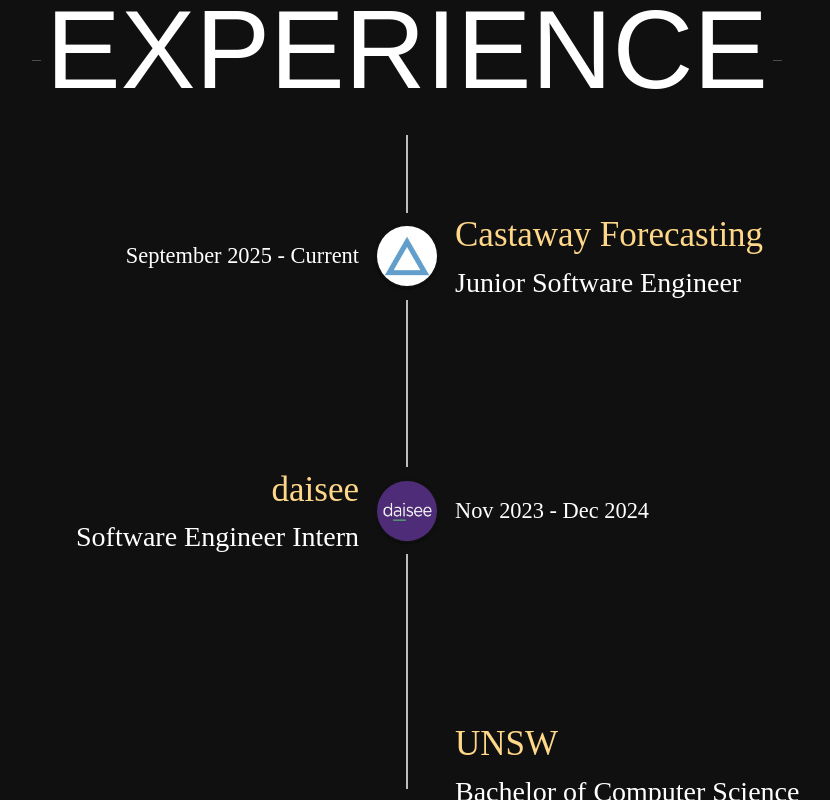
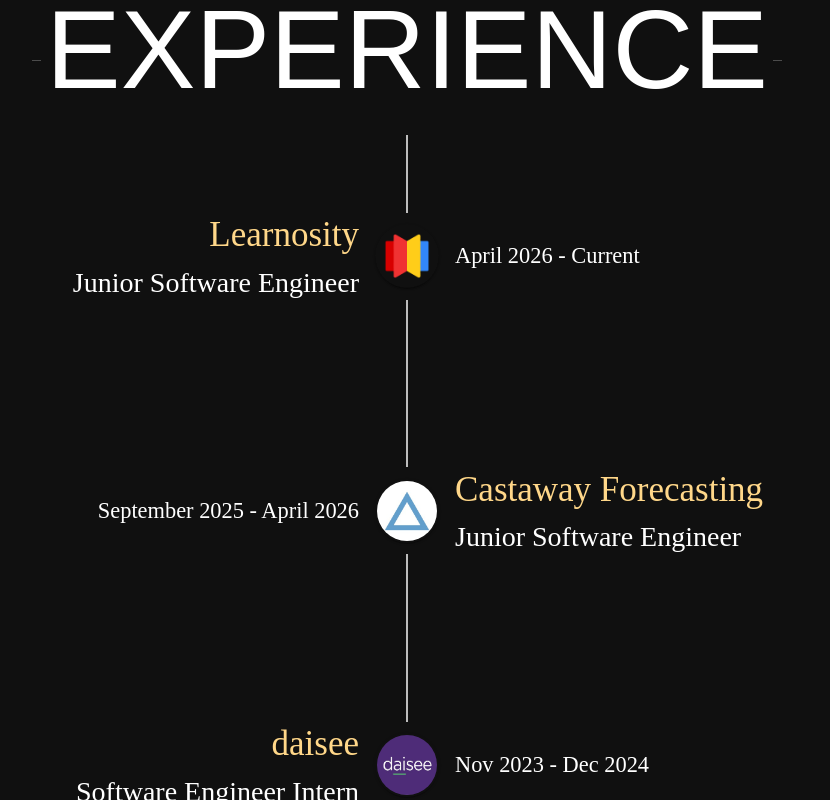
Before and after one commit to RyanGian/portfolio, a React (Create React App) app: page / in a window 1280 px wide. Shown: the part 840-1640 px from the top of the page, without its empty margins (233-1063 px from the left). Built offline with nearby package versions, Linux system fonts and the light colour scheme.

Commit message:
Update experience and fix animations

```diff
--- a/src/components/ExperienceLeft.jsx
+++ b/src/components/ExperienceLeft.jsx
@@ -58,7 +58,10 @@ const ExperienceLeft = (props) => {
         style={{ fontSize: "1.4rem" }}
       >
         <div className="animation-parent">
-          <ScrollAnimation animateIn="animate__animated animate__fadeInRight">
+          <ScrollAnimation
+            animateIn="animate__animated animate__fadeInRight"
+            animateOnce={true}
+          >
             {/* <div className="animate__animated animate__fadeInLeft animate__delay-1s"> */}
             {props.date}
             {/* </div> */}
@@ -86,7 +89,10 @@ const ExperienceLeft = (props) => {
         <TimelineConnector />
       </TimelineSeparator>
       <TimelineContent sx={{ py: "80px", px: 2 }}>
-        <ScrollAnimation animateIn="animate__animated animate__fadeInRight">
+        <ScrollAnimation
+          animateIn="animate__animated animate__fadeInRight"
+          animateOnce={true}
+        >
           <ThemeProvider theme={theme}>
             <Typography className="company-name" variant="h4" component="span">
               <div className="animation-parent">
@@ -118,7 +124,10 @@ const ExperienceLeft = (props) => {
         </Typography> */}
         <ThemeProvider theme={theme}>
           <Typography variant="h5">
-            <ScrollAnimation animateIn="animate__animated animate__fadeInRight">
+            <ScrollAnimation
+              animateIn="animate__animated animate__fadeInRight"
+              animateOnce={true}
+            >
               <div className="animation-parent">
                 <div className="animate__animated animate__fadeInRight">
                   <b>{props.bold}</b> {props.description}
--- a/src/components/ExperienceRight.jsx
+++ b/src/components/ExperienceRight.jsx
@@ -57,7 +57,10 @@ const ExperienceRight = (props) => {
         variant="body2"
         style={{ fontSize: "1.4rem" }}
       >
-        <ScrollAnimation animateIn="animate__animated animate__fadeInLeft">
+        <ScrollAnimation
+          animateIn="animate__animated animate__fadeInLeft"
+          animateOnce={true}
+        >
           <div className="animation-parent">
             {/* <div className="animate__animated animate__fadeInRight animate__delay-1s"> */}
             {props.date}
@@ -89,7 +92,10 @@ const ExperienceRight = (props) => {
         <TimelineConnector />
       </TimelineSeparator>
       <TimelineContent sx={{ py: "80px", px: 2 }}>
-        <ScrollAnimation animateIn="animate__animated animate__fadeInLeft">
+        <ScrollAnimation
+          animateIn="animate__animated animate__fadeInLeft"
+          animateOnce={true}
+        >
           <ThemeProvider theme={theme}>
             <Typography className="company-name" variant="h4" component="span">
               {/* <ScrollAnimation animateIn="animate__animated animate__fadeInLeft"> */}
@@ -128,7 +134,10 @@ const ExperienceRight = (props) => {
 
         <ThemeProvider theme={theme}>
           <Typography variant="h5">
-            <ScrollAnimation animateIn="animate__animated animate__fadeInLeft">
+            <ScrollAnimation
+              animateIn="animate__animated animate__fadeInLeft"
+              animateOnce={true}
+            >
               <div className="animation-parent">
                 {/* <div className="animate__animated animate__fadeInLeft"> */}
                 <b>{props.bold}</b> {props.description}
--- a/src/components/SkillBox.jsx
+++ b/src/components/SkillBox.jsx
@@ -9,6 +9,7 @@ function SkillBox(props) {
     <ScrollAnimation
       // animateOnce={false}
       animateIn="animate__fadeInLeft"
+      animateOnce={true}
       delay={230}
     >
       <div className="skill-box-container">
--- a/src/sections/Contact.jsx
+++ b/src/sections/Contact.jsx
@@ -42,6 +42,7 @@ function Contact() {
       <ScrollAnimation
         animateOnce={false}
         animateIn="animate__fadeInUp"
+        animateOnce={true}
         delay={230}
       >
         <ContactText>
--- a/src/sections/Experience.jsx
+++ b/src/sections/Experience.jsx
@@ -9,6 +9,7 @@ import ExperienceRight from "../components/ExperienceRight";
 
 import unswLogo from "../assets/experience-logos/unsw-logo.png";
 import CastawayForecastingLogo from "../assets/experience-logos/castaway-forecasting-logo.jpg";
+import learnosityLogo from "../assets/experience-logos/learnosity-logo.png";
 
 function Experience() {
   return (
@@ -17,12 +18,19 @@ function Experience() {
 
       <div className="timeline-container">
         <Timeline>
+          <ExperienceLeft
+            title={"Junior Software Engineer"}
+            company={"Learnosity"}
+            logo={learnosityLogo}
+            date={"April 2026 - Current"}
+          ></ExperienceLeft>
+
           <ExperienceRight
             title={"Junior Software Engineer"}
             company={"Castaway Forecasting"}
             description={""}
             logo={CastawayForecastingLogo}
-            date={"September 2025 - Current"}
+            date={"September 2025 - April 2026"}
             bold={""}
           ></ExperienceRight>
 
--- a/src/sections/Skills.jsx
+++ b/src/sections/Skills.jsx
@@ -1,17 +1,17 @@
-import React from "react";
+import React, { useEffect } from "react";
 import styled from "styled-components";
 import SkillBox from "../components/SkillBox";
 
 import javaLogo from "../assets/skillsIcons/java-icon.svg";
-import cLogo from "../assets/skillsIcons/c-icon.svg";
+// import cLogo from "../assets/skillsIcons/c-icon.svg";
 import htmlLogo from "../assets/skillsIcons/html-icon.svg";
 import reactLogo from "../assets/skillsIcons/react-icon.svg";
 import javascriptLogo from "../assets/skillsIcons/javascript-icon.svg";
 import cssLogo from "../assets/skillsIcons/css-icon.svg";
-import cplusplusLogo from "../assets/skillsIcons/cplusplus-icon.svg";
+// import cplusplusLogo from "../assets/skillsIcons/cplusplus-icon.svg";
 import pythonLogo from "../assets/skillsIcons/python-icon.svg";
 // import bootstrapLogo from "../assets/skillsIcons/bootstrap-icon.svg";
-import nodejsLogo from "../assets/skillsIcons/nodejs-icon.svg";
+// import nodejsLogo from "../assets/skillsIcons/nodejs-icon.svg";
 // import flaskLogo from "../assets/skillsIcons/flask-icon.svg";
 // import materialuiLogo from "../assets/skillsIcons/materialui-icon.svg";
 // import arduinoLogo from "../assets/skillsIcons/arduino-icon.svg";
@@ -120,12 +120,13 @@ function Skills() {
         <SkillBox icon={javaLogo} skillText={"Java"} />
         <SkillBox icon={reactLogo} skillText={"React"} />
         <SkillBox icon={vueLogo} skillText={"Vue 3"} />
-        <SkillBox icon={nodejsLogo} skillText={"Node.js"} />
         <SkillBox icon={postgresqlLogo} skillText={"PostgreSQL"} />
         <SkillBox icon={mongoDBLogo} skillText={"MongoDB"} />
         <SkillBox icon={bashLogo} skillText={"Shell"} />
         <SkillBox icon={htmlLogo} skillText={"HTML"} />
         <SkillBox icon={cssLogo} skillText={"CSS"} />
+        {/* <SkillBox icon={nodejsLogo} skillText={"Node.js"} /> */}
+
         {/* <SkillBox icon={cLogo} skillText={"C"} /> */}
         {/* <SkillBox icon={cplusplusLogo} skillText={"C++"} /> */}
         {/* <SkillBox icon={bootstrapLogo} skillText={"Bootstrap"} />
```
Also changed, not shown: src/assets/experience-logos/learnosity-logo.png (added).
